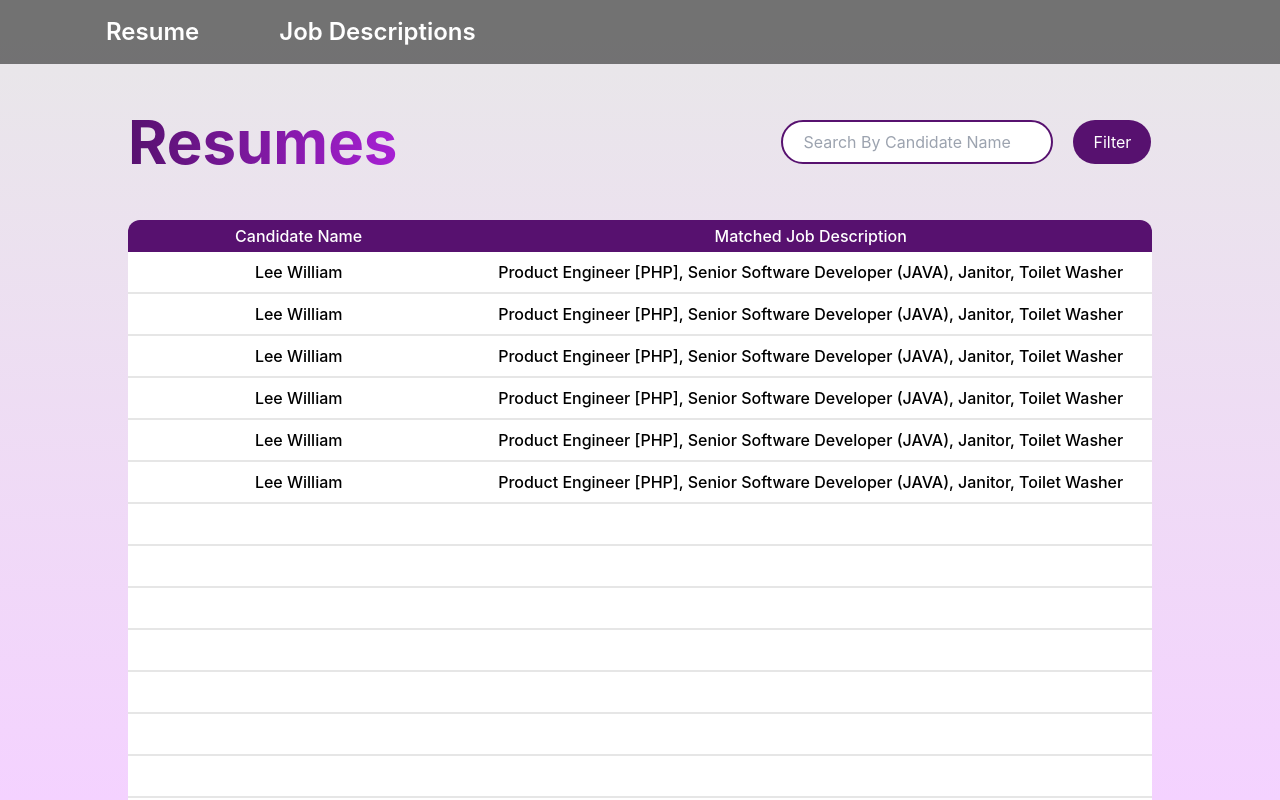
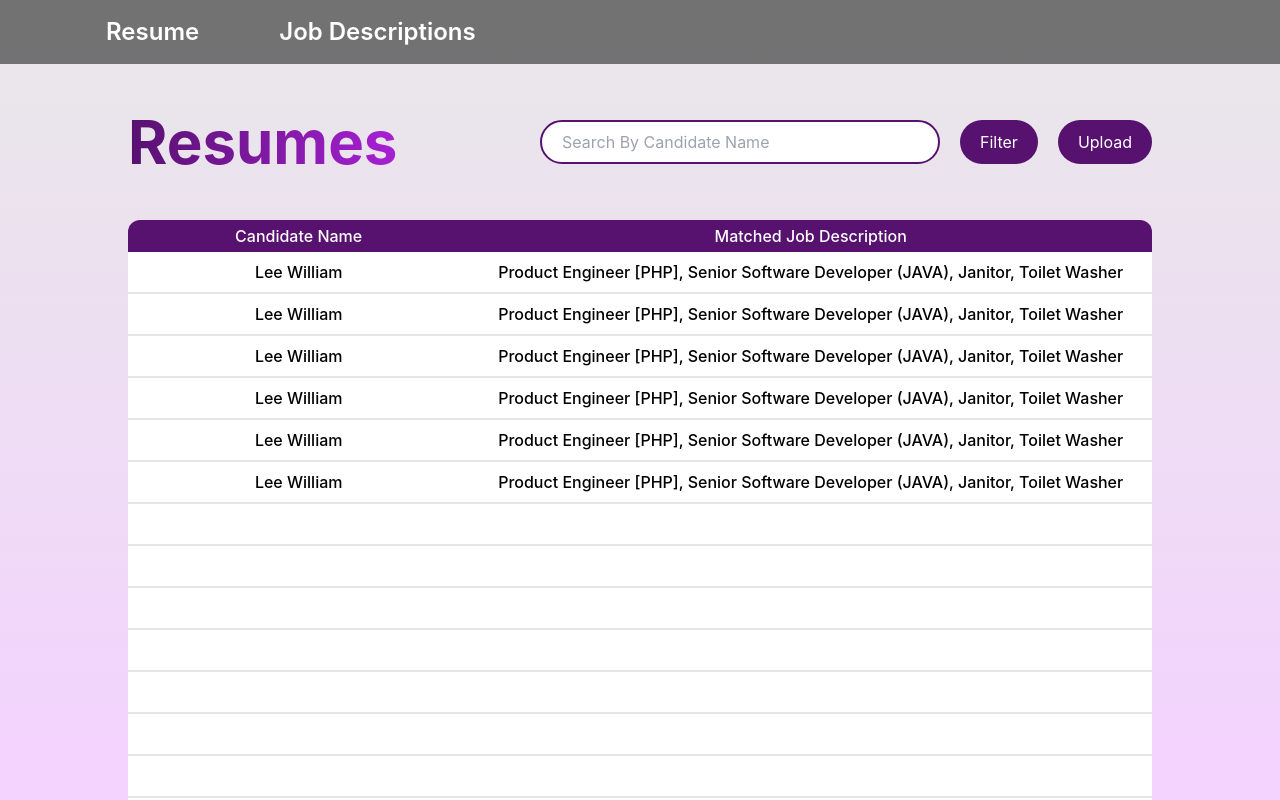
Before and after one commit to lwwilliam/mini-hackathon-we_have_an_imposter_amongst_us, a React (Create React App) app in the folder frontend/: page / in a window 1280 px wide. Built offline with nearby package versions, Linux system fonts and the light colour scheme.

Commit message:
reactive search bar

```diff
--- a/frontend/src/view/jobDescriptions/jobDescriptions.jsx
+++ b/frontend/src/view/jobDescriptions/jobDescriptions.jsx
@@ -4,7 +4,7 @@ import { JobDescriptionModal } from './jobDescriptionModal.jsx'
 import UploadPDFModal from '../../components/pdfUpload/uploadPdf';
 import { useNavigate } from 'react-router-dom';
 
-import PageHeader from '../pageHeader/Header.jsx';
+import PageHeader from '../../components/pageHeader/Header.jsx';
 
 const emptyJob = {
   _id: '',
--- a/frontend/src/view/jobResume/JobResume.jsx
+++ b/frontend/src/view/jobResume/JobResume.jsx
@@ -2,7 +2,7 @@ import React from "react";
 
 import ResumeDetails from "./compenents/resumeDetails";
 
-import PageHeader from "../pageHeader/Header";
+import PageHeader from "../../components/pageHeader/Header.jsx";
 
 const CandidateDetails = () => {
   const TableEmptyRow = () => {
--- a/frontend/src/view/resume/Resume.jsx
+++ b/frontend/src/view/resume/Resume.jsx
@@ -1,14 +1,14 @@
 import React, { useState } from 'react';
 import { useNavigate } from 'react-router-dom';
 import UploadPDFModal from '../../components/pdfUpload/uploadPdf';
-import PageHeader from '../pageHeader/Header';
+import PageHeader from '../../components/pageHeader/Header.jsx';
 
 const SearchBar = () => {
   return (
     <div className='flex flex-1 gap-5'>
       <input
       type='text' placeholder='Search By Candidate Name'
-      className='flex-1 rounded-3xl pl-5 border-2 border-solid border-[#57116F]'
+      className='flex-1 rounded-3xl pl-5 border-2 border-solid border-[#57116F] w-[25rem]'
       />
       <button
       className='bg-[#57116F] text-white px-5 rounded-3xl'
@@ -88,9 +88,9 @@ const Resume = () => {
     <div className='flex flex-col bg-gradient-to-t from-[#F4D2FF] to-[#E8E8E8] w-screen h-screen overflow-hidden'>
       <PageHeader />
       <div id="body" className='flex flex-col mx-32 py-12 flex-1 gap-12 overflow-hidden'>
-        <div className='flex space-x-0 gap-96'>
+        <div className='flex space-x-0 justify-between'>
           <h1 className="bg-gradient-to-r from-[#57116F] to-[#A720D4] text-transparent bg-clip-text font-[700] text-6xl">Resumes</h1>
-          <div className='flex flex-1 gap-5 my-2'>
+          <div className='flex gap-5 my-2'>
             <SearchBar />
             <UploadButton />
           </div>
```
Also changed, not shown: frontend/src/components/pageHeader/Header.jsx (renamed from frontend/src/view/pageHeader/Header.jsx).
